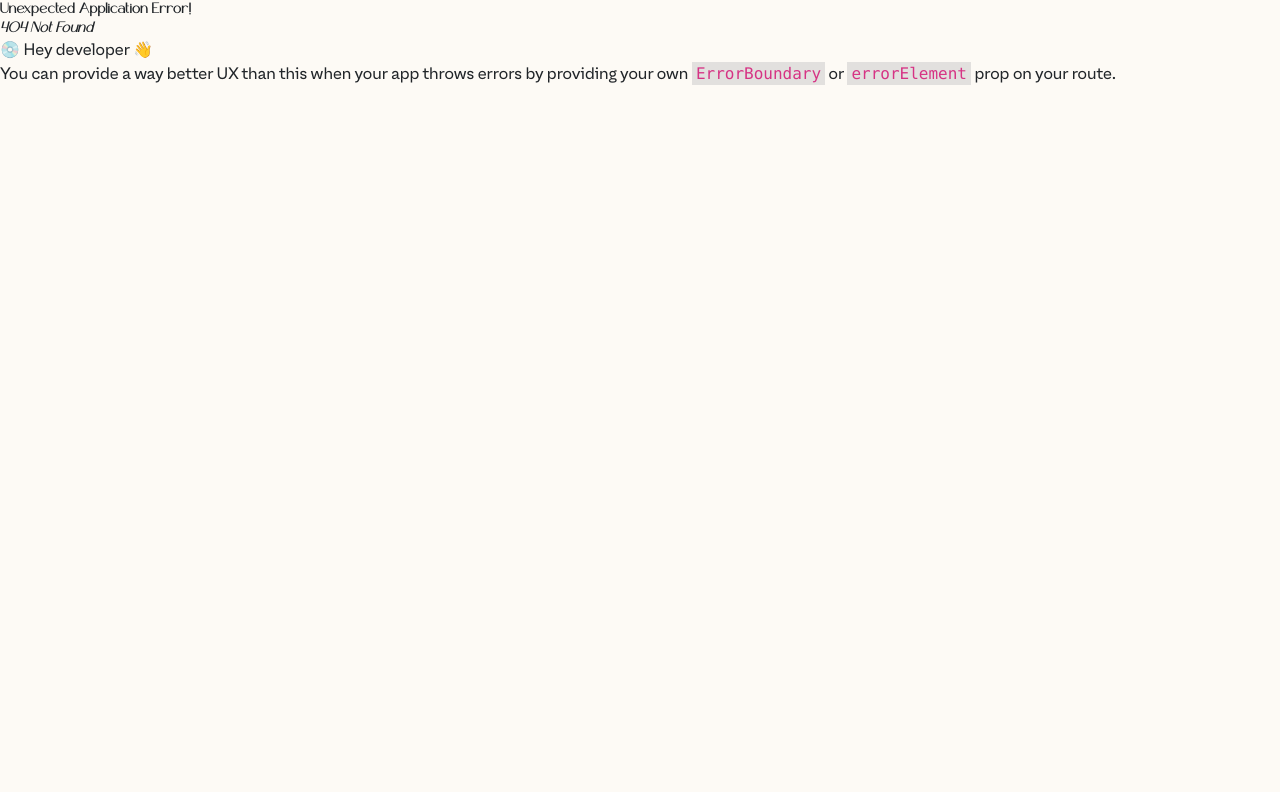
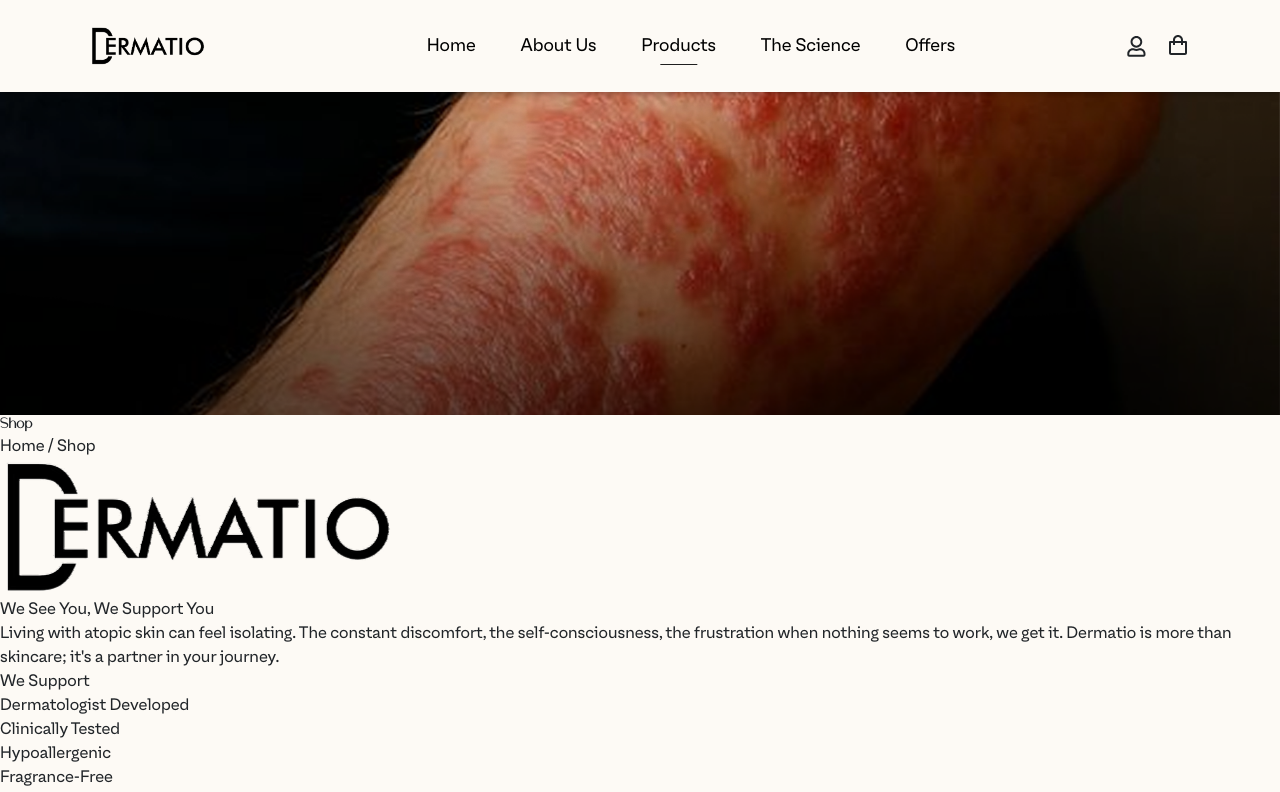
Before and after one commit to josephpal27/Dermatio, a React (Vite) app in the folder client/: page /products/advance-dermal-therapy-lotion in a window 1280 px wide. Before the commit this address had no page. Shown: the top 792 px of the page. Built offline with nearby package versions, Linux system fonts and the light colour scheme.

Commit message:
Product Details Page Init

```diff
--- /dev/null
+++ b/client/src/components/product-details/ProductDetailsBanner.jsx
@@ -0,0 +1,35 @@
+import { Link } from "react-router-dom"
+
+const ProductDetailsBanner = () => {
+    return (
+        <>
+            <section className="
+                relative
+            ">
+                <img
+                    src="/images/banners/product-details-banner.png"
+                    alt="Product Details Banner"
+                    loading="eager"
+                    className="w-full"
+                />
+                <div className="
+                    absolute top-0 left-0 w-full h-full flex flex-col justify-center items-center text-[#fff]
+                ">
+                    <h1 className="
+                        text-[1.8rem] sm:text-[1rem] lg:text-[3.2rem] xl:text-[3.6rem] 2xl:text-[4rem]
+                    ">
+                        Shop
+                    </h1>
+                    <p className="
+                        mt-[0.7rem]
+                        text-[0.9rem]
+                    ">
+                        <Link to="/" className="hover:underline">Home</Link> / Shop
+                    </p>
+                </div>
+            </section>
+        </>
+    )
+}
+
+export default ProductDetailsBanner
--- a/client/src/components/products/ProductsTabbing.jsx
+++ b/client/src/components/products/ProductsTabbing.jsx
@@ -47,7 +47,7 @@ const ProductsTabbing = () => {
                 mt-[1rem]
                 rounded-[40px]
                 flex flex-wrap gap-[1.5rem]
-
+                shadow-[0_6.5px_6px_-5px_rgba(0,0,0,0.25)]
             ">
 
                 {collections.map((item) => (
--- a/client/src/main.jsx
+++ b/client/src/main.jsx
@@ -9,6 +9,7 @@ import App from './App.jsx';
 import Home from './pages/Home.jsx';
 import About from './pages/About.jsx';
 import Products from './pages/Products';
+import ProductDetails from './pages/ProductDetails.jsx';
 
 let routers = createBrowserRouter([
   {
@@ -19,6 +20,7 @@ let routers = createBrowserRouter([
       { path: "/", element: <Home /> },
       { path: "/about", element: <About /> },
       { path: "/products", element: <Products /> },
+      { path: "/products/:slug", element: <ProductDetails /> },
     ]
   }
 ]);
--- /dev/null
+++ b/client/src/pages/ProductDetails.jsx
@@ -0,0 +1,11 @@
+import ProductDetailsBanner from "../components/product-details/ProductDetailsBanner"
+
+const ProductDetails = () => {
+    return (
+        <>
+            <ProductDetailsBanner />
+        </>
+    )
+}
+
+export default ProductDetails
```
Also changed, not shown: client/public/images/banners/product-details-banner.png (added).
